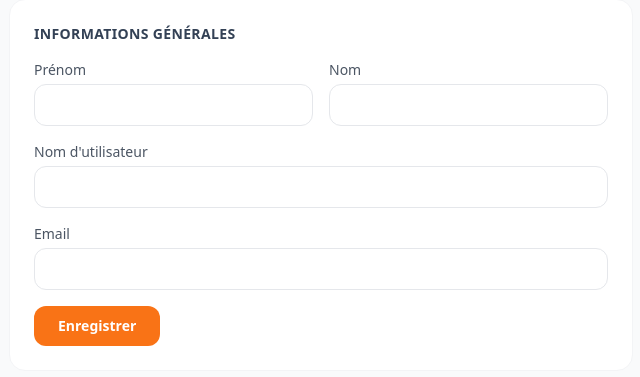
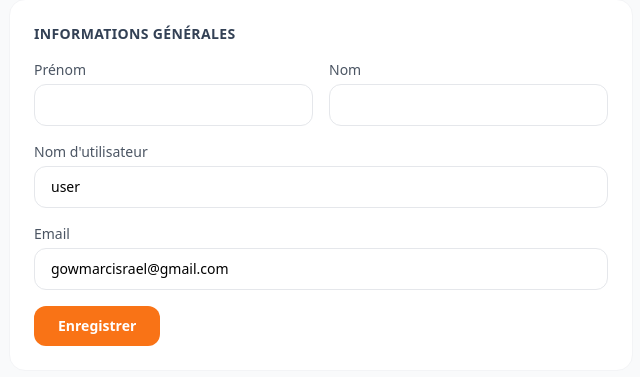
Before and after one commit to gowmarcisrael-cyber/Config, a Django app: page /accounts/profile/ in a window 1280 px wide. Shown: the part 382-759 px from the top of the page, without its empty margins (319-959 px from the left). Run offline with Django 5.2, Linux system fonts and the light colour scheme; a user stored in the database is signed in; some libraries are stand-ins or nearby versions.

Commit message:
feat : ajout de carte et modification de profil corrige

```diff
--- a/config/apps/accounts/forms.py
+++ b/config/apps/accounts/forms.py
@@ -1,6 +1,7 @@
 from django import forms
 from django.contrib.auth.forms import UserCreationForm
 from django.contrib.auth import get_user_model
+import bleach
 
 User = get_user_model()
 
--- a/config/apps/accounts/views.py
+++ b/config/apps/accounts/views.py
@@ -1,9 +1,11 @@
 from django.shortcuts import render,redirect
 from .forms import RegisterForm, LoginForm
 from django.shortcuts import render, redirect
-from django.contrib.auth import authenticate, login, logout
+from django.contrib import messages
+from django.contrib.auth import authenticate, login, logout, update_session_auth_hash,get_user_model
 from django.contrib.auth.decorators import login_required
 from .forms import RegisterForm, LoginForm
+import bleach
 # Create your views here.
 
 
@@ -50,15 +52,61 @@ def logout_view(request):
 @login_required
 def profile(request):
     if request.method == 'POST':
-        avatar = request.FILES['avatar']
-        if avatar:
-            if request.user.avatar:
-                request.user.avatar.remove()
-            request.user.avatar = avatar
+        action = request.POST.get('action')
+
+        if action == 'avatar':
+            avatar = request.FILES.get('avatar')
+            if avatar:
+                if request.user.avatar:
+                    request.user.avatar.delete()
+                request.user.avatar = avatar
+                request.user.save()
+
+        elif action == 'profile':
+            username = bleach.clean(request.POST.get('username', ''), tags=[], strip=True)
+
+            # Vérifier si le username est déjà pris
+            if username and username != request.user.username:
+                if get_user_model().objects.filter(username=username).exclude(pk=request.user.pk).exists():
+                    messages.error(request, "Ce nom d'utilisateur est déjà pris.")
+                    return redirect('profile')
+
+            # Pareil pour l'email
+            email = bleach.clean(request.POST.get('email', ''), tags=[], strip=True)
+            if email and email != request.user.email:
+                if get_user_model().objects.filter(email=email).exclude(pk=request.user.pk).exists():
+                    messages.error(request, "Cet email est déjà utilisé.")
+                    return redirect('profile')
+
+            first_name = bleach.clean(request.POST.get('first_name', ''), tags=[], strip=True)
+            last_name = bleach.clean(request.POST.get('last_name', ''), tags=[], strip=True)
+
+            request.user.first_name = first_name
+            request.user.last_name = last_name
+            if username:
+                request.user.username = username
+            if email:
+                request.user.email = email
             request.user.save()
-        first_name = request.POST['first_name']
-        last_name = request.POST['last_name']
-    return render(request,'accounts/profile/profile.html')
+            messages.success(request, 'Profil mis à jour.')
+
+        elif action == 'password':
+            old_password = request.POST.get('old_password')
+            new_password1 = request.POST.get('new_password1')
+            new_password2 = request.POST.get('new_password2')
+
+            if old_password and new_password1 and new_password1 == new_password2:
+                if request.user.check_password(old_password):
+                    request.user.set_password(new_password1)
+                    request.user.save()
+                    update_session_auth_hash(request, request.user)
+                    messages.success(request, 'Mot de passe mis à jour.')
+                else:
+                    messages.error(request, 'Mot de passe actuel incorrect.')
+
+        return redirect('profile')
+
+    return render(request, 'accounts/profile/profile.html', {'user': request.user})
 
 def edit_profile(request):
     return render(request,'accounts/edit_profile.html')
--- a/config/apps/listings/views.py
+++ b/config/apps/listings/views.py
@@ -86,7 +86,7 @@ def create_listing(request):
             listing.save()
             for image in images:
                 listing.images.create(image=image)
-            return redirect('listing-detail', id=listing.id)
+            return redirect('listing_detail', id=listing.id)
     else:
         form = ListingForm()
     return render(request, 'listings/create.html', {'form': form})
--- a/config/templates/accounts/profile/profile.html
+++ b/config/templates/accounts/profile/profile.html
@@ -14,7 +14,9 @@
 
     {% if messages %}
     {% for message in messages %}
-    <div class="bg-green-50 text-green-700 text-sm rounded-xl px-4 py-3 mb-6">{{ message }}</div>
+    <div class="{% if message.tags == 'error' %}bg-red-50 text-red-600{% else %}bg-green-50 text-green-700{% endif %} text-sm rounded-xl px-4 py-3 mb-6">
+        {{ message }}
+    </div>
     {% endfor %}
     {% endif %}
 
@@ -53,28 +55,26 @@
             <div class="grid grid-cols-2 gap-4">
                 <div>
                     <label class="block text-sm font-medium text-gray-600 mb-1">Prénom</label>
-                    <input type="text" name="first_name" value="{{ profile_form.first_name.value|default:'' }}"
+                    <input type="text" name="first_name" value="{{ user.first_name|default:'' }}"
                            class="w-full border border-gray-200 rounded-xl px-4 py-2.5 text-sm focus:outline-none focus:ring-2 focus:ring-orange-400">
                 </div>
                 <div>
                     <label class="block text-sm font-medium text-gray-600 mb-1">Nom</label>
-                    <input type="text" name="last_name" value="{{ profile_form.last_name.value|default:'' }}"
+                    <input type="text" name="last_name" value="{{ user.last_name|default:'' }}"
                            class="w-full border border-gray-200 rounded-xl px-4 py-2.5 text-sm focus:outline-none focus:ring-2 focus:ring-orange-400">
                 </div>
             </div>
 
             <div>
                 <label class="block text-sm font-medium text-gray-600 mb-1">Nom d'utilisateur</label>
-                <input type="text" name="username" value="{{ profile_form.username.value|default:'' }}"
+                <input type="text" name="username" value="{{ user.username|default:'' }}"
                        class="w-full border border-gray-200 rounded-xl px-4 py-2.5 text-sm focus:outline-none focus:ring-2 focus:ring-orange-400">
-                {% if profile_form.username.errors %}<p class="text-xs text-red-500 mt-1">{{ profile_form.username.errors.0 }}</p>{% endif %}
             </div>
 
             <div>
                 <label class="block text-sm font-medium text-gray-600 mb-1">Email</label>
-                <input type="email" name="email" value="{{ profile_form.email.value|default:'' }}"
+                <input type="email" name="email" value="{{ user.email|default:'' }}"
                        class="w-full border border-gray-200 rounded-xl px-4 py-2.5 text-sm focus:outline-none focus:ring-2 focus:ring-orange-400">
-                {% if profile_form.email.errors %}<p class="text-xs text-red-500 mt-1">{{ profile_form.email.errors.0 }}</p>{% endif %}
             </div>
 
             <button type="submit"
@@ -95,21 +95,18 @@
                 <label class="block text-sm font-medium text-gray-600 mb-1">Mot de passe actuel</label>
                 <input type="password" name="old_password"
                        class="w-full border border-gray-200 rounded-xl px-4 py-2.5 text-sm focus:outline-none focus:ring-2 focus:ring-orange-400">
-                {% if password_form.old_password.errors %}<p class="text-xs text-red-500 mt-1">{{ password_form.old_password.errors.0 }}</p>{% endif %}
             </div>
 
             <div>
                 <label class="block text-sm font-medium text-gray-600 mb-1">Nouveau mot de passe</label>
                 <input type="password" name="new_password1"
                        class="w-full border border-gray-200 rounded-xl px-4 py-2.5 text-sm focus:outline-none focus:ring-2 focus:ring-orange-400">
-                {% if password_form.new_password1.errors %}<p class="text-xs text-red-500 mt-1">{{ password_form.new_password1.errors.0 }}</p>{% endif %}
             </div>
 
             <div>
                 <label class="block text-sm font-medium text-gray-600 mb-1">Confirmer le mot de passe</label>
                 <input type="password" name="new_password2"
                        class="w-full border border-gray-200 rounded-xl px-4 py-2.5 text-sm focus:outline-none focus:ring-2 focus:ring-orange-400">
-                {% if password_form.new_password2.errors %}<p class="text-xs text-red-500 mt-1">{{ password_form.new_password2.errors.0 }}</p>{% endif %}
             </div>
 
             <button type="submit"
--- a/config/templates/base.html
+++ b/config/templates/base.html
@@ -5,10 +5,15 @@
     <meta name="viewport" content="width=device-width, initial-scale=1.0">
     <title>{% block title %}HAVEN{% endblock %}</title>
     <script src="https://cdn.tailwindcss.com"></script>
-    {% block extra_head %}{% endblock %}
     <script src="https://unpkg.com/htmx.org@1.9.12"></script>
     <script defer src="https://unpkg.com/alpinejs@3.x.x/dist/cdn.min.js"></script>
+    <link rel="stylesheet" href="https://unpkg.com/leaflet@1.9.4/dist/leaflet.css"/>
+    <script src="https://unpkg.com/leaflet@1.9.4/dist/leaflet.js"></script>
+    {% block extra_head %}{% endblock %}
+    {% block extra_scripts %}{% endblock %}
 </head>
+
+
 <body class="bg-gray-50 font-sans">
     <nav class="bg-white border-b border-gray-100 sticky top-0 z-50" x-data="{ open: false }">
         <div class="max-w-6xl mx-auto px-6 py-3 flex items-center justify-between">
```
Also changed, not shown: config/templates/listings/create.html (+60 -10 lines), config/templates/listings/details.html (+22 -0 lines), config/media/listings/images/592997475945210904_7Fk0d3k.jpg (added), config/media/listings/images/592997475945210904_rl5HzKJ.jpg (added), config/media/listings/images/A_vendre_un_terrain_sur_le_prolongement_de_VDN_-_Goudiry_Sénégal___Dakar_KOwFmWt.jpg (added), config/media/listings/images/A_vendre_un_terrain_sur_le_prolongement_de_VDN_-_Goudiry_Sénégal___Dakarvente.jpg (added), config/media/listings/images/Buy_the_Perfect_Residential_Plot_and_Secure_Your_Investment_YlX16ut.jpg (added), config/media/listings/images/Buy_the_Perfect_Residential_Plot_and_Secure_Your_Investment_wKKb1hl.jpg (added), config/media/listings/images/Land_plot_management_real_estate_concept_with_a_vacant_land_on_a_green_f_B9bXLNw.jpg (added), config/media/listings/images/Land_plot_management_real_estate_concept_with_a_vacant_land_on_a_green_f_myvqRt8.jpg (added), config/media/listings/images/Maison_coloniale___un_style_entre_héritage_et_vision_contemporaine.jpg (added), config/media/listings/images/Maison_coloniale___un_style_entre_héritage_et_vision_contemporaine_KptG5pJ.jpg (added), config/media/profile/Buy_the_Perfect_Residential_Plot_and_Secure_Your_Investment.jpg (added).
